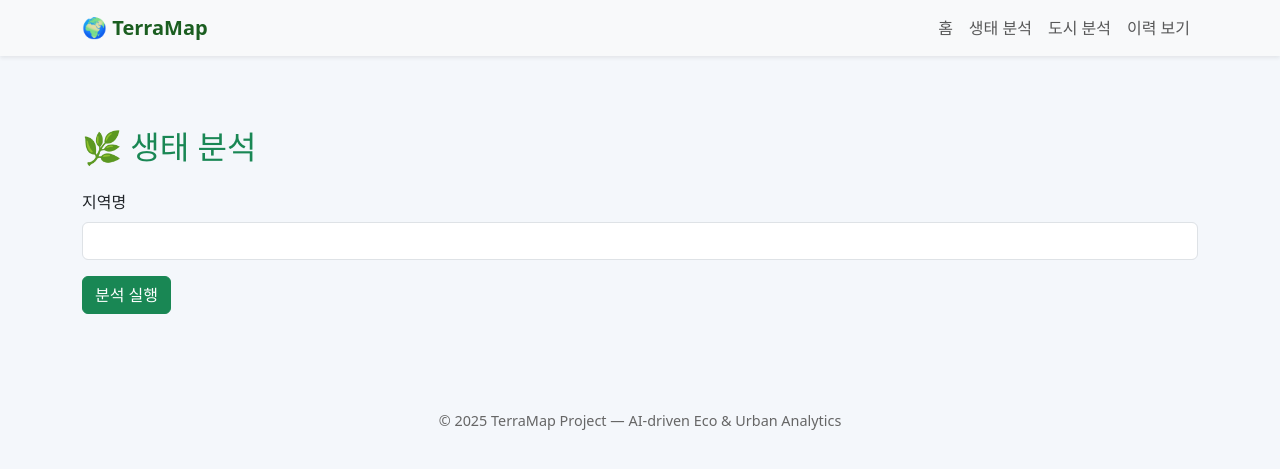
After one commit to TaesikWon/EcoForest, a FastAPI app: template templates/eco_analyze.html in a window 1280 px wide. The commit adds this page. Shown: the top 469 px of the page. Run offline with FastAPI, Linux system fonts and the light colour scheme; the template is opened without the code that fills it, so the values that code supplies are empty.

Commit message:
feat: Docker 환경 구성 및 프론트엔드 네비게이션 바 추가

```diff
--- a/main.py
+++ b/main.py
@@ -1,13 +1,19 @@
 # main.py
+import os
+from dotenv import load_dotenv
 from fastapi import FastAPI, Request
 from fastapi.staticfiles import StaticFiles
 from fastapi.templating import Jinja2Templates
 from app.routers import eco_router, geo_router, rag_router
 
+# ✅ 환경 로드 (.env 또는 .env.prod)
+env_file = ".env.prod" if os.getenv("ENV") == "production" else ".env"
+load_dotenv(dotenv_path=env_file)
+
 # ✅ FastAPI 앱 생성
 app = FastAPI(title="TerraMap 🌍 AI Platform")
 
-# ✅ 정적 파일 연결 (Bootstrap, 이미지 등)
+# ✅ 정적 파일 연결
 app.mount("/static", StaticFiles(directory="static"), name="static")
 
 # ✅ 템플릿 엔진 설정
@@ -29,4 +35,4 @@ def home(request: Request):
 # ✅ 직접 실행용
 if __name__ == "__main__":
     import uvicorn
-    uvicorn.run("main:app", host="127.0.0.1", port=8000, reload=True)
+    uvicorn.run("app.main:app", host="127.0.0.1", port=8000, reload=True)
--- /dev/null
+++ b/templates/base.html
@@ -0,0 +1,53 @@
+<!-- templates/base.html -->
+<!DOCTYPE html>
+<html lang="ko">
+<head>
+  <meta charset="UTF-8">
+  <meta name="viewport" content="width=device-width, initial-scale=1.0">
+  <link href="https://cdn.jsdelivr.net/npm/bootstrap@5.3.3/dist/css/bootstrap.min.css" rel="stylesheet">
+  <title>{{ title or "TerraMap 🌍" }}</title>
+  <style>
+    body { background-color: #f4f7fb; }
+    .navbar-brand { font-weight: 700; color: #1b5e20 !important; }
+    footer { margin-top: 60px; font-size: 0.9rem; color: #666; }
+  </style>
+</head>
+<body>
+  <!-- ✅ 상단 네비게이션 바 -->
+  <nav class="navbar navbar-expand-lg navbar-light bg-light shadow-sm">
+    <div class="container">
+      <a class="navbar-brand" href="/">🌍 TerraMap</a>
+      <button class="navbar-toggler" type="button" data-bs-toggle="collapse" data-bs-target="#navbarNav">
+        <span class="navbar-toggler-icon"></span>
+      </button>
+      <div class="collapse navbar-collapse justify-content-end" id="navbarNav">
+        <ul class="navbar-nav">
+          <li class="nav-item">
+            <a class="nav-link" href="/">홈</a>
+          </li>
+          <li class="nav-item">
+            <a class="nav-link" href="/eco/analyze">생태 분석</a>
+          </li>
+          <li class="nav-item">
+            <a class="nav-link" href="/geo/analyze">도시 분석</a>
+          </li>
+          <li class="nav-item">
+            <a class="nav-link" href="/eco/history">이력 보기</a>
+          </li>
+        </ul>
+      </div>
+    </div>
+  </nav>
+
+  <!-- ✅ 페이지 본문 -->
+  <main class="mt-4">
+    {% block content %}{% endblock %}
+  </main>
+
+  <footer class="text-center mt-5">
+    <p>© 2025 TerraMap Project — AI-driven Eco & Urban Analytics</p>
+  </footer>
+
+  <script src="https://cdn.jsdelivr.net/npm/bootstrap@5.3.3/dist/js/bootstrap.bundle.min.js"></script>
+</body>
+</html>
--- /dev/null
+++ b/templates/eco_analyze.html
@@ -0,0 +1,23 @@
+<!-- templates/eco_analyze.html -->
+{% extends "base.html" %}
+{% block content %}
+<div class="container py-5">
+  <h2 class="text-success mb-4">🌿 생태 분석</h2>
+  <form method="post" action="/eco/analyze">
+    <div class="mb-3">
+      <label class="form-label">지역명</label>
+      <input type="text" name="region" class="form-control" required>
+    </div>
+    <button type="submit" class="btn btn-success">분석 실행</button>
+  </form>
+
+  {% if result %}
+  <div class="card mt-4">
+    <div class="card-header bg-light">분석 결과</div>
+    <div class="card-body">
+      <pre>{{ result }}</pre>
+    </div>
+  </div>
+  {% endif %}
+</div>
+{% endblock %}
```
Also changed, not shown: app/service/service_rag.py (+29 -34 lines), templates/geo_analyze.html (added, +23 -0 lines), templates/index.html (+39 -6 lines).
